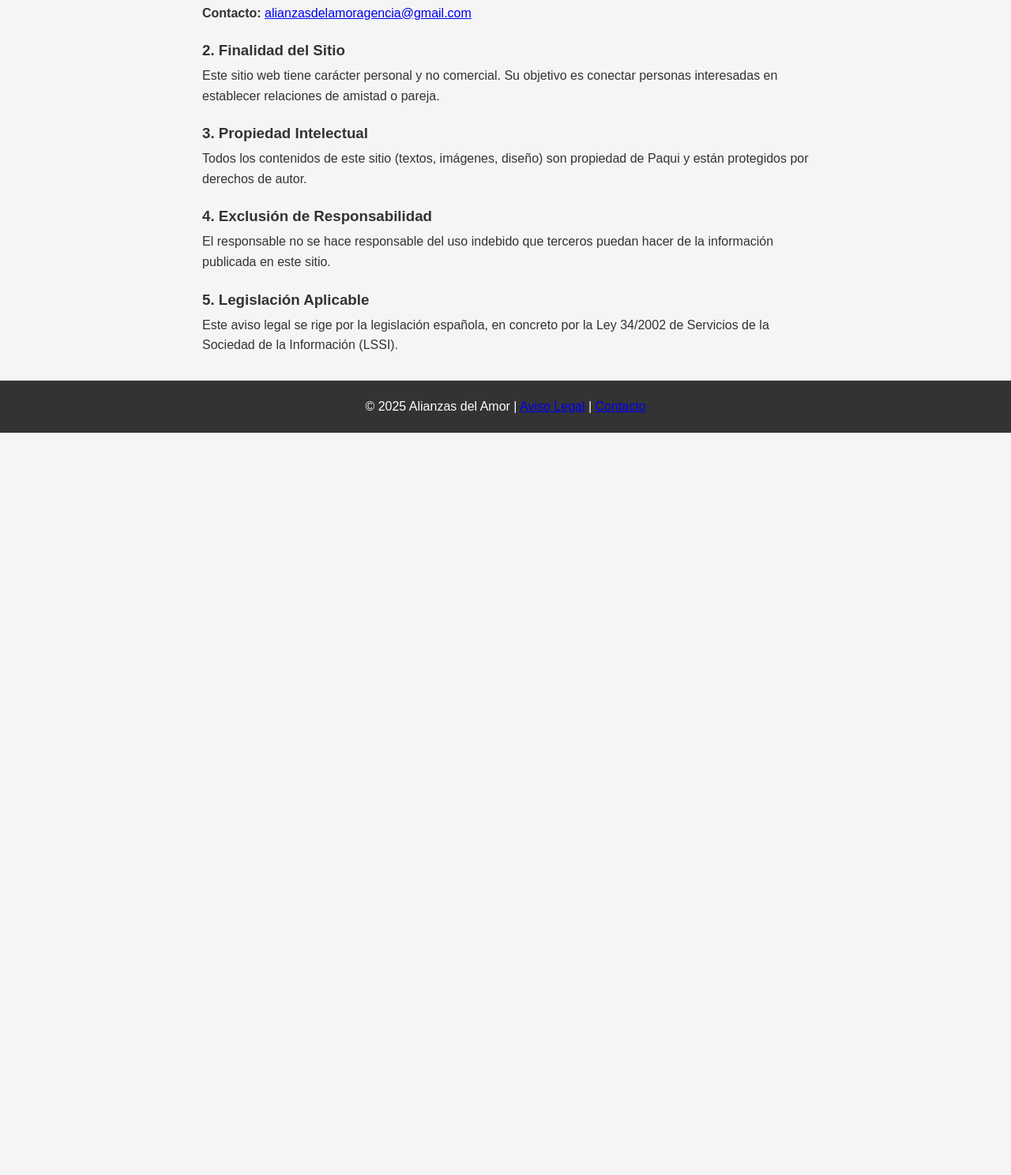
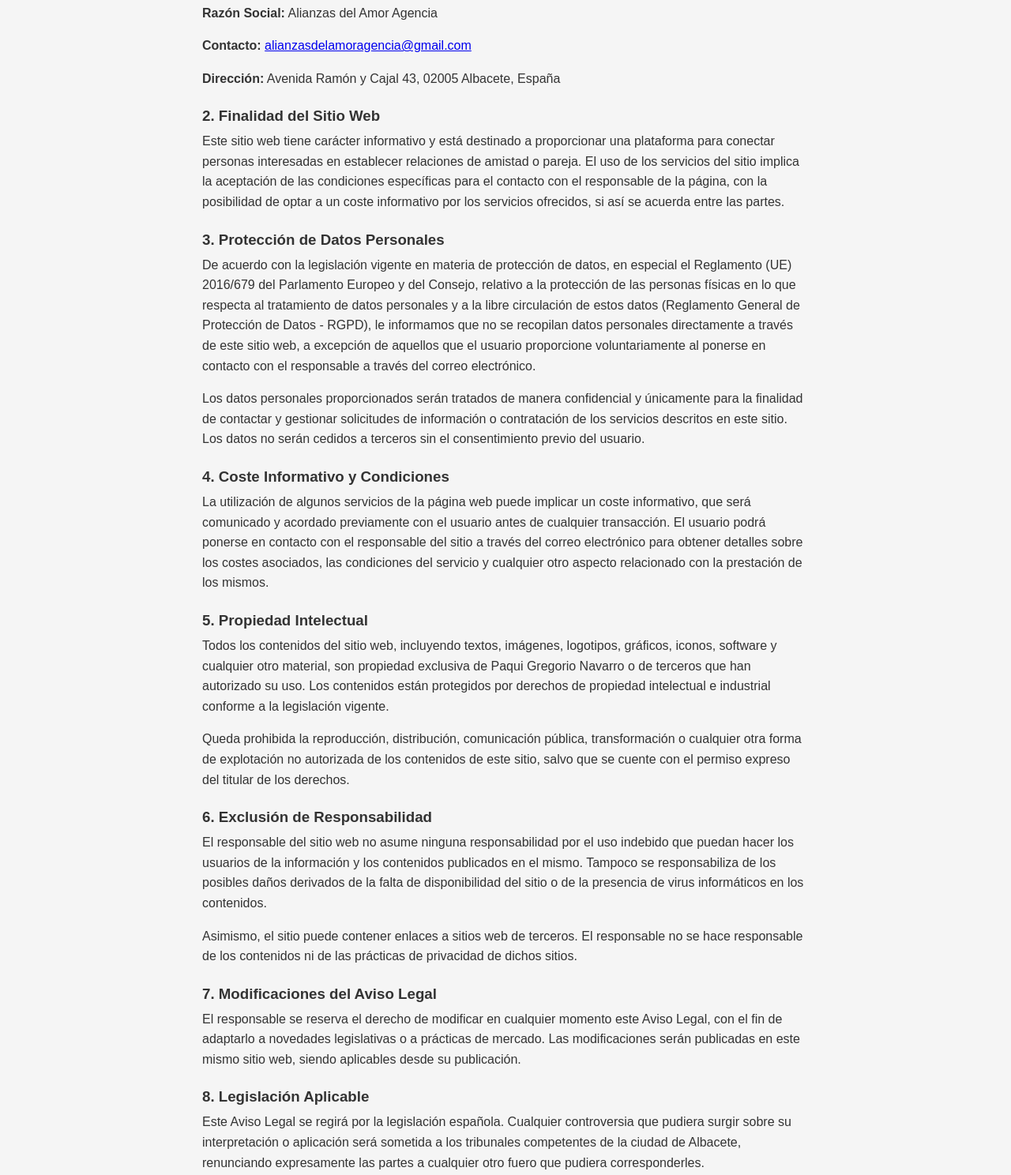
Before and after one commit to alianzasdelamor/agenciamatrimonial, a plain HTML site: page aviso-legal.html in a window 1280 px wide. Shown: the part 558-2046 px from the top of the page at 79% size. Before the commit the page ends 1106 px from the top, so only its background shows below. Drawn offline with Linux system fonts and the light colour scheme.

Commit message:
Update aviso-legal.html

```diff
--- a/aviso-legal.html
+++ b/aviso-legal.html
@@ -22,24 +22,42 @@
     </header>
 
     <main class="contenedor">
-        <h2>Aviso Legal</h2>
+    <h2>Aviso Legal</h2>
 
-        <h3>1. Datos del Responsable</h3>
-        <p><strong>Nombre:</strong> Paqui Gregorio Navarro</p>
-        <p><strong>Contacto:</strong> <a href="mailto:alianzasdelamoragencia@gmail.com">alianzasdelamoragencia@gmail.com</a></p>
+    <h3>1. Datos del Responsable</h3>
+    <p><strong>Nombre:</strong> Paqui Gregorio Navarro</p>
+    <p><strong>Razón Social:</strong> Alianzas del Amor Agencia</p>
+    <p><strong>Contacto:</strong> <a href="mailto:alianzasdelamoragencia@gmail.com">alianzasdelamoragencia@gmail.com</a></p>
+    <p><strong>Dirección:</strong> Avenida Ramón y Cajal 43, 02005 Albacete, España</p>
 
-        <h3>2. Finalidad del Sitio</h3>
-        <p>Este sitio web tiene carácter personal y no comercial. Su objetivo es conectar personas interesadas en establecer relaciones de amistad o pareja.</p>
+    <h3>2. Finalidad del Sitio Web</h3>
+    <p>Este sitio web tiene carácter informativo y está destinado a proporcionar una plataforma para conectar personas interesadas en establecer relaciones de amistad o pareja. El uso de los servicios del sitio implica la aceptación de las condiciones específicas para el contacto con el responsable de la página, con la posibilidad de optar a un coste informativo por los servicios ofrecidos, si así se acuerda entre las partes.</p>
 
-        <h3>3. Propiedad Intelectual</h3>
-        <p>Todos los contenidos de este sitio (textos, imágenes, diseño) son propiedad de Paqui y están protegidos por derechos de autor.</p>
+    <h3>3. Protección de Datos Personales</h3>
+    <p>De acuerdo con la legislación vigente en materia de protección de datos, en especial el Reglamento (UE) 2016/679 del Parlamento Europeo y del Consejo, relativo a la protección de las personas físicas en lo que respecta al tratamiento de datos personales y a la libre circulación de estos datos (Reglamento General de Protección de Datos - RGPD), le informamos que no se recopilan datos personales directamente a través de este sitio web, a excepción de aquellos que el usuario proporcione voluntariamente al ponerse en contacto con el responsable a través del correo electrónico.</p>
 
-        <h3>4. Exclusión de Responsabilidad</h3>
-        <p>El responsable no se hace responsable del uso indebido que terceros puedan hacer de la información publicada en este sitio.</p>
+    <p>Los datos personales proporcionados serán tratados de manera confidencial y únicamente para la finalidad de contactar y gestionar solicitudes de información o contratación de los servicios descritos en este sitio. Los datos no serán cedidos a terceros sin el consentimiento previo del usuario.</p>
 
-        <h3>5. Legislación Aplicable</h3>
-        <p>Este aviso legal se rige por la legislación española, en concreto por la Ley 34/2002 de Servicios de la Sociedad de la Información (LSSI).</p>
+    <h3>4. Coste Informativo y Condiciones</h3>
+    <p>La utilización de algunos servicios de la página web puede implicar un coste informativo, que será comunicado y acordado previamente con el usuario antes de cualquier transacción. El usuario podrá ponerse en contacto con el responsable del sitio a través del correo electrónico para obtener detalles sobre los costes asociados, las condiciones del servicio y cualquier otro aspecto relacionado con la prestación de los mismos.</p>
+
+    <h3>5. Propiedad Intelectual</h3>
+    <p>Todos los contenidos del sitio web, incluyendo textos, imágenes, logotipos, gráficos, iconos, software y cualquier otro material, son propiedad exclusiva de Paqui Gregorio Navarro o de terceros que han autorizado su uso. Los contenidos están protegidos por derechos de propiedad intelectual e industrial conforme a la legislación vigente.</p>
+
+    <p>Queda prohibida la reproducción, distribución, comunicación pública, transformación o cualquier otra forma de explotación no autorizada de los contenidos de este sitio, salvo que se cuente con el permiso expreso del titular de los derechos.</p>
+
+    <h3>6. Exclusión de Responsabilidad</h3>
+    <p>El responsable del sitio web no asume ninguna responsabilidad por el uso indebido que puedan hacer los usuarios de la información y los contenidos publicados en el mismo. Tampoco se responsabiliza de los posibles daños derivados de la falta de disponibilidad del sitio o de la presencia de virus informáticos en los contenidos.</p>
+
+    <p>Asimismo, el sitio puede contener enlaces a sitios web de terceros. El responsable no se hace responsable de los contenidos ni de las prácticas de privacidad de dichos sitios.</p>
+
+    <h3>7. Modificaciones del Aviso Legal</h3>
+    <p>El responsable se reserva el derecho de modificar en cualquier momento este Aviso Legal, con el fin de adaptarlo a novedades legislativas o a prácticas de mercado. Las modificaciones serán publicadas en este mismo sitio web, siendo aplicables desde su publicación.</p>
+
+    <h3>8. Legislación Aplicable</h3>
+    <p>Este Aviso Legal se regirá por la legislación española. Cualquier controversia que pudiera surgir sobre su interpretación o aplicación será sometida a los tribunales competentes de la ciudad de Albacete, renunciando expresamente las partes a cualquier otro fuero que pudiera corresponderles.</p>
     </main>
+
 
     <footer>
         <p>
```
